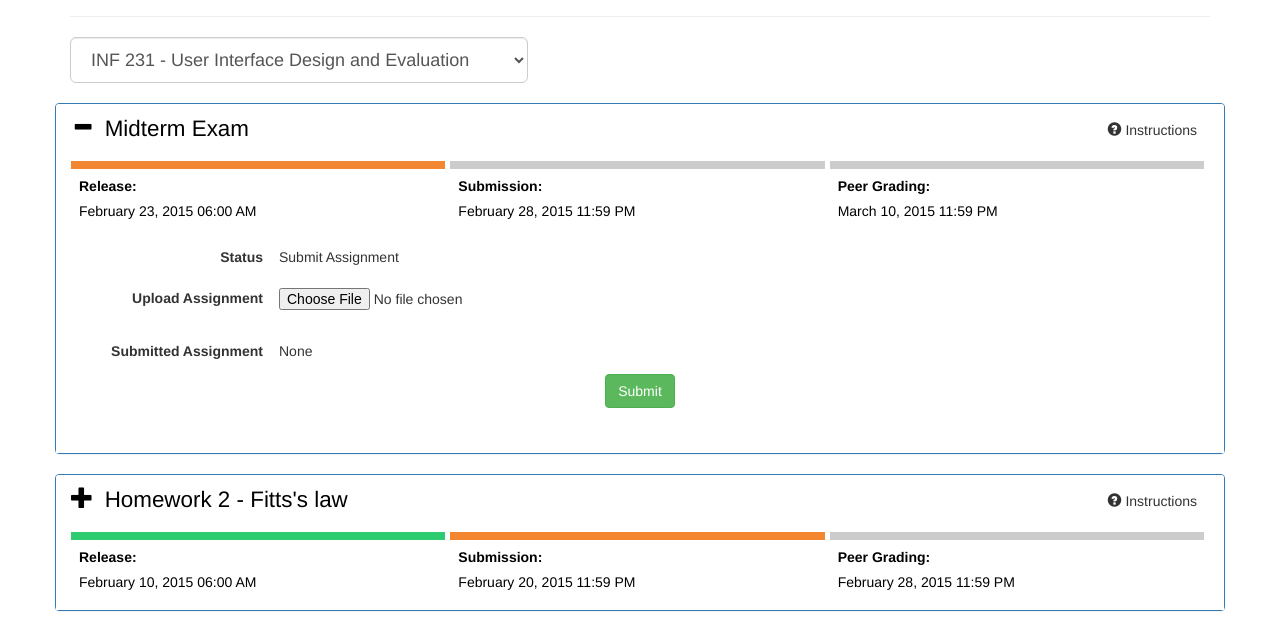
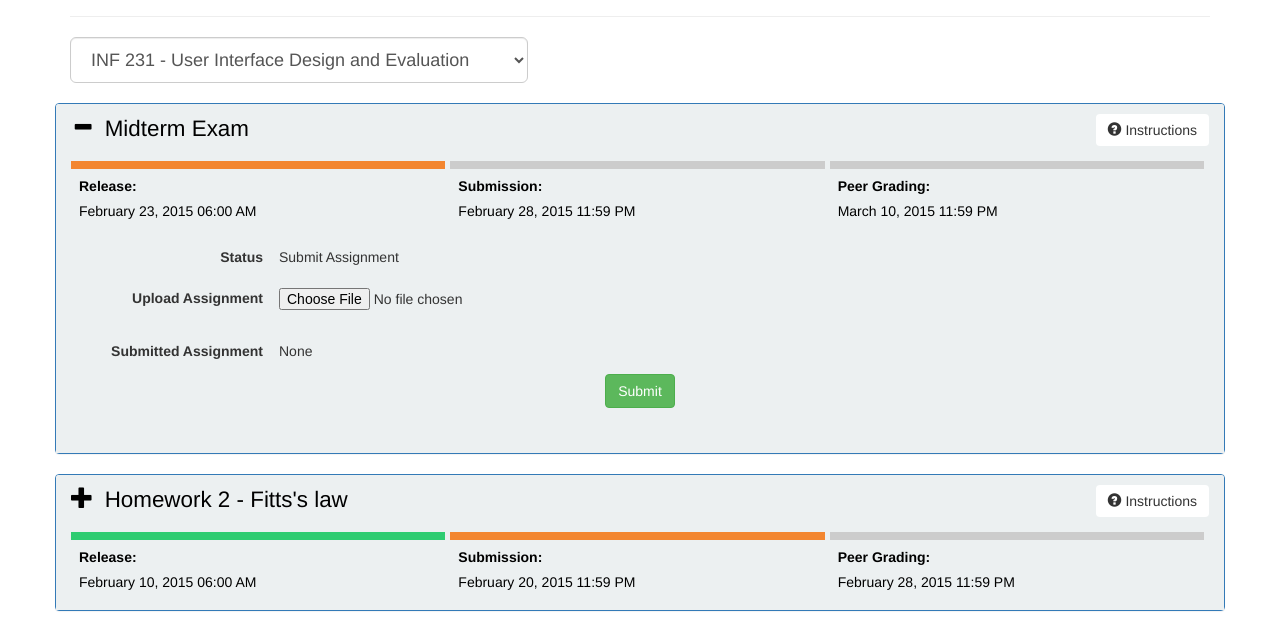
Before and after one commit to alexyuktanon/Peer-Review-Grading-System, a plain HTML site: page student-dashboard.html in a window 1280 px wide. Shown: the part 119-748 px from the top of the page. Drawn offline with nearby package versions, Linux system fonts and the light colour scheme.

Commit message:
Add background color for assignment zone

```diff
--- a/css/instructor-dashboard.css
+++ b/css/instructor-dashboard.css
@@ -28,13 +28,13 @@ body {
   width:200px !important;
 }
 .panel-heading{
-  background-color: white !important;
+  background-color: #ecf0f1 !important;
   color: black !important;
   border-bottom-style: none !important;
   padding-bottom: 5px;
 }
 .assignment-body{
-  background-color: white;
+  background-color: #ecf0f1;
   padding-top: 0;
 }
 #btn-new-assignment{
--- a/css/student-dashboard.css
+++ b/css/student-dashboard.css
@@ -29,13 +29,13 @@ body {
   padding-right: 0 !important;
 }
 .panel-heading{
-  background-color: white !important;
+  background-color: #ecf0f1 !important;
   color: black !important;
   border-bottom-style: none !important;
   padding-bottom: 5px;
 }
 .assignment-body{
-  background-color: white;
+  background-color: #ecf0f1;
   padding-top: 0;
 }
 .btn.btn-primary.btn-lg.active{
```
